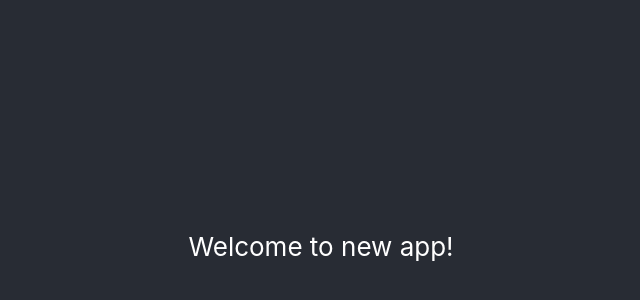
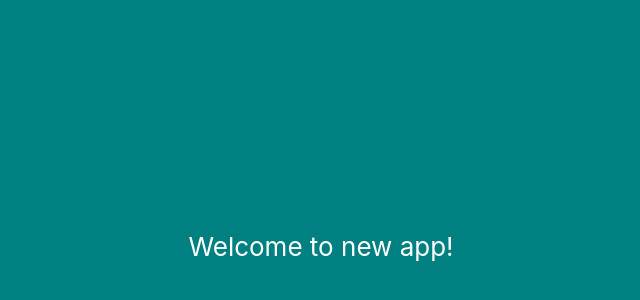
Before and after one commit to jmmarco/throw-away, a React (Create React App) app: page / in a window 1280 px wide. Shown: the part 154-454 px from the top of the page, without its empty margins (319-959 px from the left). Built offline with nearby package versions, Linux system fonts and the light colour scheme.

Commit message:
Change bg color for main element

```diff
--- a/src/App.css
+++ b/src/App.css
@@ -14,7 +14,7 @@
 }
 
 .App-main {
-  background-color: #282c34;
+  background-color: teal;
   min-height: 100vh;
   display: flex;
   flex-direction: column;
```
